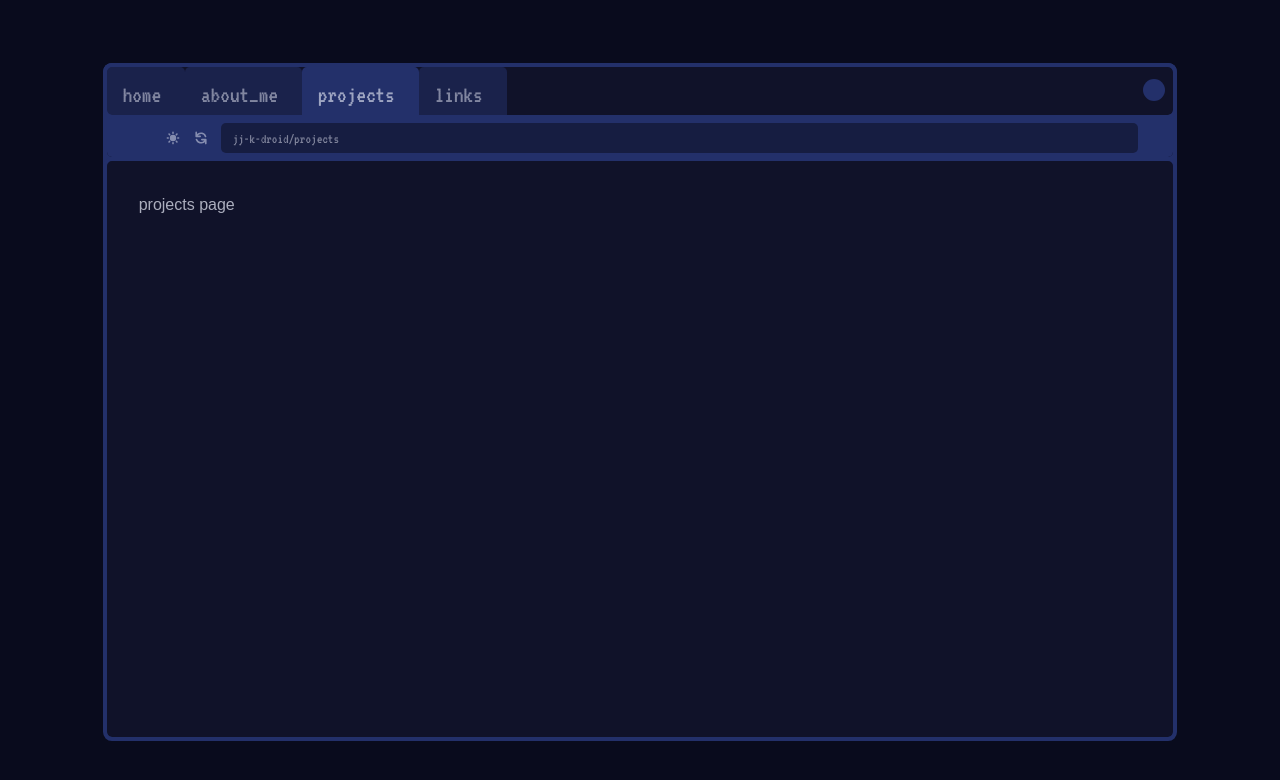
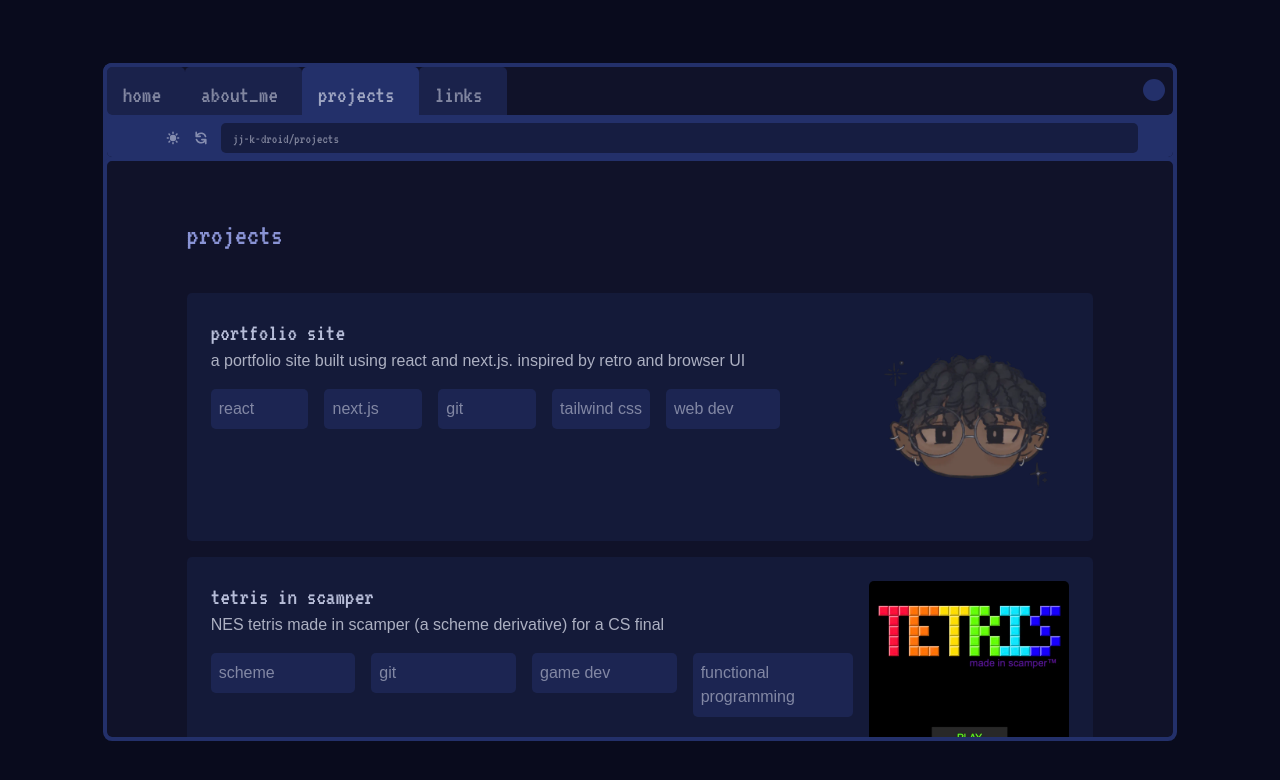
Before and after one commit to jj-k-droid/portfolio-site, a Next.js app: page /projects in a window 1280 px wide. Shown: the top 780 px of the page. Built offline with nearby package versions, Linux system fonts and the light colour scheme; a web font is replaced by a local one.

Commit message:
projects page :O

```diff
--- a/src/app/about/page.tsx
+++ b/src/app/about/page.tsx
@@ -45,19 +45,30 @@ export default function Page() {
                     </div>
                 </div>
                 <div className="flex-1/2 h-full relative top-1 rounded-default bg-light-browser p-8 font-body text-light-body outline-4 outline-light-secondary dark:bg-dark-content dark:text-dark-body dark:outline-dark-secondary overflow-scroll scroll-pb-12">
-                    <div className="flex-initial p-6 text-light-body dark:text-dark-active-text md:p-12 text-pretty h-full scroll-pb-6">
+                    <div className="flex-initial p-6 text-light-active-text dark:text-dark-active-text md:p-12 text-pretty h-full">
                       <article className="w-full h-full place-content-center select-none">
                         <div className="h-fit">
                             <div className="grid md:flex md:float-right float-none md:pl-4">
-                                <img className="flex-initial float-none justify-self-center md:float-right rounded-full size-50 md:size-70 shrink p-0 md:p-4 bg-light-secondary/15 dark:bg-dark-secondary/25" src="/media/jj-k-droid-git-pfp.webp"/>
+                                <img className="flex-initial float-none justify-self-center md:float-right rounded-default size-50 md:size-80 shrink p-0 md:p-4 bg-light-secondary/15 dark:bg-dark-secondary/25" src="/media/jj-k-droid-git-pfp.webp"/>
                             </div>
                             <div className="flex-col basis-0 md:basis-2/3 pr-0 md:pr-7 h-full">
-                                <p className="pt-5 md:pt-0 font-heading text-2xl md:text-3xl text-light-primary/80 dark:text-dark-primary">hi, hello! i{"'"}m steph / jj :{")"}</p>
+                                <p className="pt-5 md:pt-0 font-heading text-2xl md:text-3xl text-light-primary/80 dark:text-dark-primary">hi, hello! i{"'"}m steph (or jj) :{")"}</p>
                                 <div className="text-lg pb-12 md:pb-0">
-                                    <p> a sophomore and prospective computer science major with a concentration (minor) in digital studies at <a className="text-light-primary/80 dark:text-dark-primary dark:hover:text-dark-subtitle hover:text-light-primary underline" href="https://www.grinnell.edu/">grinnell college</a> who loves to draw and code. a lot of my current experience comes from making small games or software prototypes, a few personal projects (like this website!) and or classes i have taken.</p>
-                                    <p>i plan on building a few projects that combine both sofware and hardware components</p>
+                                    <p> a sophomore and prospective computer science major with a concentration (minor) in digital studies at <a className="text-light-primary/80 dark:text-dark-primary dark:hover:text-dark-subtitle hover:text-light-primary underline" href="https://www.grinnell.edu/">grinnell college</a>. a lot of my current experience comes from making small games or software prototypes, a few personal projects (like this website!) and classes i have taken</p>
+                                    <p>i{"'"}m interested in software engineering/development, web development and computer engineering - which i hope to peruse a masters in. oustide of coding, i like to read, draw, listen to music, game and make things (sculptures, functional 3d prints, woodworking projects...)</p>
                                     <br></br>
-                                    <p>i{"'"}m currently looking for software, computer engineering or web development internships or networking opportunites. if you know of any open positions or just want to say hi, feel free to reach out at <a className="text-light-primary/80 hover:text-light-primary dark:text-dark-primary dark:hover:text-dark-subtitle underline" href="mailto:kamakama@grinnell.edu">kamakama@grinnell.edu</a> or using any one of my socials linked <a className="text-light-primary/80 hover:text-light-primary dark:text-dark-primary dark:hover:text-dark-subtitle underline" href="/links">here :{")"}</a></p>
+                                    <p>i{"'"}m currently looking for software, computer engineering and web development internships or networking opportunites. if you know of any open positions or just want to say hi, feel free to reach out at <a className="text-light-primary/80 hover:text-light-primary dark:text-dark-primary dark:hover:text-dark-subtitle underline" href="mailto:kamakama@grinnell.edu">kamakama@grinnell.edu</a> or using any one of my socials linked <a className="text-light-primary/80 hover:text-light-primary dark:text-dark-primary dark:hover:text-dark-subtitle underline" href="/links">here :{")"}</a></p>
+                                    <p>i can use:</p>
+                                    <div className="md:basis-1/5 content-center md:w-fit pt-3">
+                                    <div className="grid grid-cols-2 md:grid-cols-5 lg:grid-cols-6 content-center grid-auto-flow-col space-x-3 md:space-x-4">
+                                        <p className="p-1 md:p-2 my-1 w-auto min-w-fit rounded-default h-fit bg-light-inactive-tab dark:bg-dark-inactive-tab hover:bg-light-secondary/80 active:text-light-active-text active:bg-light-secondary hover:text-light-active-text dark:text-dark-inactive-text dark:hover:bg-dark-secondary/80 dark:hover:text-dark-inactive-text text-center md:text-left">&nbsp;c&nbsp;</p>
+                                        <p className="p-1 md:p-2 my-1 w-auto min-w-fit rounded-default h-fit bg-light-inactive-tab dark:bg-dark-inactive-tab hover:bg-light-secondary/80 active:text-light-active-text active:bg-light-secondary hover:text-light-active-text dark:text-dark-inactive-text dark:hover:bg-dark-secondary/80 dark:hover:text-dark-inactive-text text-center md:text-left">react</p>
+                                        <p className="p-1 md:p-2 my-1 w-auto min-w-fit rounded-default h-fit bg-light-inactive-tab dark:bg-dark-inactive-tab hover:bg-light-secondary/80 active:text-light-active-text active:bg-light-secondary hover:text-light-active-text dark:text-dark-inactive-text dark:hover:bg-dark-secondary/80 dark:hover:text-dark-inactive-text text-center md:text-left">git</p>
+                                        <p className="p-1 md:p-2 my-1 w-auto min-w-fit rounded-default h-fit bg-light-inactive-tab dark:bg-dark-inactive-tab hover:bg-light-secondary/80 active:text-light-active-text active:bg-light-secondary hover:text-light-active-text dark:text-dark-inactive-text dark:hover:bg-dark-secondary/80 dark:hover:text-dark-inactive-text text-center md:text-left">next.js</p>
+                                        <p className="p-1 md:p-2 my-1 w-auto min-w-fit rounded-default h-fit bg-light-inactive-tab dark:bg-dark-inactive-tab hover:bg-light-secondary/80 active:text-light-active-text active:bg-light-secondary hover:text-light-active-text dark:text-dark-inactive-text dark:hover:bg-dark-secondary/80 dark:hover:text-dark-inactive-text text-center md:text-left">python</p>
+                                        <p className="p-1 md:p-2 my-1 w-auto min-w-fit rounded-default h-fit bg-light-inactive-tab dark:bg-dark-inactive-tab hover:bg-light-secondary/80 active:text-light-active-text active:bg-light-secondary hover:text-light-active-text dark:text-dark-inactive-text dark:hover:bg-dark-secondary/80 dark:hover:text-dark-inactive-text text-center md:text-left">tailwind css</p>
+                                    </div>
+                                </div>
                                 </div>
                             </div>
                         </div>
--- a/src/app/layout.tsx
+++ b/src/app/layout.tsx
@@ -13,7 +13,7 @@ export default function RootLayout({
   children: React.ReactNode;
 }) {
   return (
-    <html lang="en" className="bg-light-content dark:bg-dark-browser">
+    <html lang="en" className="bg-light-content dark:bg-dark-browser hyphens-auto">
         <body>
           <ThemeProvider attribute="class" defaultTheme="dark" enableSystem>
             {children}
--- a/src/app/page.tsx
+++ b/src/app/page.tsx
@@ -46,7 +46,7 @@ export default function Page() {
                     </div>
                 </div>
                 <div className="flex-1 relative top-1 rounded-default bg-light-browser pl-6 pr-6 font-body text-light-body outline-4 outline-light-secondary
-                dark:bg-dark-content dark:text-dark-body dark:outline-dark-secondary object-bottom">
+                dark:bg-dark-content dark:text-dark-body dark:outline-dark-secondary object-bottom overflow-scroll scroll-pb-12">
                     <MainImage />
                     <div className="flex font-heading w-fit relative top-1/30 left-1/10 p-6 pl-8 pr-8 lg:text-2xl rounded-default bg-[#7CA3D6] items-center sm:text-lg md:text-xl
                     dark:text-dark-primary dark:bg-[#363777] text-light-primary select-none">
--- a/src/app/projects/page.tsx
+++ b/src/app/projects/page.tsx
@@ -1,14 +1,14 @@
-import Tab from "../ui/components/tab";
-import TabBar from "../ui/components/tab-bar";
-import ThemeToggle from "../ui/components/light-dark-toggle";
-import { HiRefresh } from "react-icons/hi";
-import Link from "next/link";
+import Tab from"../ui/components/tab";
+import TabBar from"../ui/components/tab-bar";
+import ThemeToggle from"../ui/components/light-dark-toggle";
+import { HiRefresh } from"react-icons/hi";
+import Link from"next/link";
 
 export default function Page() {
     return (
         <div className="flex rounded-default flex-initial w-10/12 h-dvh items-center m-auto">
             <div className="flex flex-col h-10/12 w-full shrink rounded-default bg-light-content outline-4 outline-light-secondary dark:bg-dark-content dark:outline-dark-secondary m-auto min-w-fit">
-                <div className="h-fit rounded-default bg-light-secondary outline-4 outline-light-secondary dark:bg-dark-secondary dark:outline-dark-secondary ">
+                <div className="h-fit rounded-default bg-light-secondary outline-4 outline-light-secondary dark:bg-dark-secondary dark:outline-dark-secondary">
                     <TabBar>
                         <Link
                             href="/">
@@ -44,9 +44,48 @@ export default function Page() {
                         </div>
                     </div>
                 </div>
-                <div className="flex-1/2 h-full relative top-1 rounded-default bg-light-browser p-8 font-body text-light-body outline-4 outline-light-secondary
-                dark:bg-dark-content dark:text-dark-body dark:outline-dark-secondary">
-                    projects page
+                <div className="flex-1/2 h-full relative top-1 rounded-default bg-light-browser p-8 font-body text-light-active-text outline-4 outline-light-secondary
+                dark:bg-dark-content dark:text-dark-active-text dark:outline-dark-secondary overflow-scroll select-none">
+                    <div className="p-6 text-light-body dark:text-dark-body md:pl-12 md:pr-12 text-pretty h-full">
+                        <p className="text-2xl md:text-3xl font-heading text-light-primary/80 dark:text-dark-primary pb-6">projects</p>
+                        {/*section*/}
+                        <div className="md:flex my-4 rounded-default p-6 bg-light-secondary/15 dark:bg-dark-secondary/25">
+                            <div className="flex-col md:basis-4/5">
+                                <p className="font-heading text-xl md:text-2xl text-light-subtitle dark:text-dark-subtitle">portfolio site</p>
+                                <p className="flex md:pr-6">a portfolio site built using react and next.js. inspired by retro and browser UI</p>
+                                <div className="md:basis-1/5 content-center md:w-fit pt-3">
+                                    <div className="grid grid-cols-2 md:grid-cols-3 lg:grid-cols-5 content-center grid-auto-flow-col space-x-3 md:space-x-4">
+                                        <p className="p-1 md:p-2 my-1 w-auto min-w-fit rounded-default h-fit bg-light-inactive-tab dark:bg-dark-inactive-tab hover:bg-light-secondary/80 active:text-light-active-text active:bg-light-secondary hover:text-light-active-text dark:text-dark-inactive-text dark:hover:bg-dark-secondary/80 dark:hover:text-dark-inactive-text">react</p>
+                                        <p className="p-1 md:p-2 my-1 w-auto min-w-fit rounded-default h-fit bg-light-inactive-tab dark:bg-dark-inactive-tab hover:bg-light-secondary/80 active:text-light-active-text active:bg-light-secondary hover:text-light-active-text dark:text-dark-inactive-text dark:hover:bg-dark-secondary/80 dark:hover:text-dark-inactive-text">next.js</p>
+                                        <p className="p-1 md:p-2 my-1 w-auto min-w-fit rounded-default h-fit bg-light-inactive-tab dark:bg-dark-inactive-tab hover:bg-light-secondary/80 active:text-light-active-text active:bg-light-secondary hover:text-light-active-text dark:text-dark-inactive-text dark:hover:bg-dark-secondary/80 dark:hover:text-dark-inactive-text">git</p>
+                                        <p className="p-1 md:p-2 my-1 w-auto min-w-fit rounded-default h-fit bg-light-inactive-tab dark:bg-dark-inactive-tab hover:bg-light-secondary/80 active:text-light-active-text active:bg-light-secondary hover:text-light-active-text dark:text-dark-inactive-text dark:hover:bg-dark-secondary/80 dark:hover:text-dark-inactive-text">tailwind css</p>
+                                        <p className="p-1 md:p-2 my-1 w-auto min-w-fit rounded-default h-fit bg-light-inactive-tab dark:bg-dark-inactive-tab hover:bg-light-secondary/80 active:text-light-active-text active:bg-light-secondary hover:text-light-active-text dark:text-dark-inactive-text dark:hover:bg-dark-secondary/80 dark:hover:text-dark-inactive-text">web dev</p>
+                                    </div>
+                                </div>
+                            </div>
+                            <div className="grid md:flex md:float-right float-none md:pl-4 shrink-0">
+                                <img className="flex-initial float-none justify-self-center md:float-right rounded-default size-40 md:size-50" src="/media/jj-k-droid-git-pfp.webp"/>
+                            </div>
+                        </div>
+                        <div className="md:flex my-4 rounded-default p-6 bg-light-secondary/15 dark:bg-dark-secondary/25">
+                            <div className="flex-col md:basis-4/5">
+                                <p className="font-heading text-xl md:text-2xl text-light-subtitle dark:text-dark-subtitle">tetris in scamper</p>
+                                <p className="flex md:pr-6">NES tetris made in scamper (a scheme derivative) for a CS final</p>
+                                <div className="md:basis-1/5 content-center md:w-fit pt-3">
+                                    <div className="grid grid-cols-2 md:grid-cols-3 lg:grid-cols-4 content-center grid-auto-flow-col space-x-3 md:space-x-4">
+                                        <p className="p-1 md:p-2 my-1 w-auto min-w-fit rounded-default h-fit bg-light-inactive-tab dark:bg-dark-inactive-tab hover:bg-light-secondary/80 active:text-light-active-text active:bg-light-secondary hover:text-light-active-text dark:text-dark-inactive-text dark:hover:bg-dark-secondary/80 dark:hover:text-dark-inactive-text">scheme</p>
+                                        <p className="p-1 md:p-2 my-1 w-auto min-w-fit rounded-default h-fit bg-light-inactive-tab dark:bg-dark-inactive-tab hover:bg-light-secondary/80 active:text-light-active-text active:bg-light-secondary hover:text-light-active-text dark:text-dark-inactive-text dark:hover:bg-dark-secondary/80 dark:hover:text-dark-inactive-text">git</p>
+                                        <p className="p-1 md:p-2 my-1 w-auto min-w-fit rounded-default h-fit bg-light-inactive-tab dark:bg-dark-inactive-tab hover:bg-light-secondary/80 active:text-light-active-text active:bg-light-secondary hover:text-light-active-text dark:text-dark-inactive-text dark:hover:bg-dark-secondary/80 dark:hover:text-dark-inactive-text">game dev</p>
+                                        <p className="p-1 md:p-2 my-1 w-auto min-w-fit rounded-default h-fit bg-light-inactive-tab dark:bg-dark-inactive-tab hover:bg-light-secondary/80 active:text-light-active-text active:bg-light-secondary hover:text-light-active-text dark:text-dark-inactive-text dark:hover:bg-dark-secondary/80 dark:hover:text-dark-inactive-text">functional programming</p>
+                                    </div>
+                                </div>
+                            </div>
+                            <div className="grid md:flex md:float-left float-none md:pl-4 shrink-0">
+                                <img className="flex-initial float-none justify-self-center md:float-right rounded-default size-40 md:size-50" src="/media/tetris-in-scamper.webp"/>
+                            </div>
+                        </div>
+                        <div className="pb-12"/>
+                    </div>
                 </div>
             </div>
         </div>
```
Also changed, not shown: public/media/tetris-in-scamper.webp (added).
